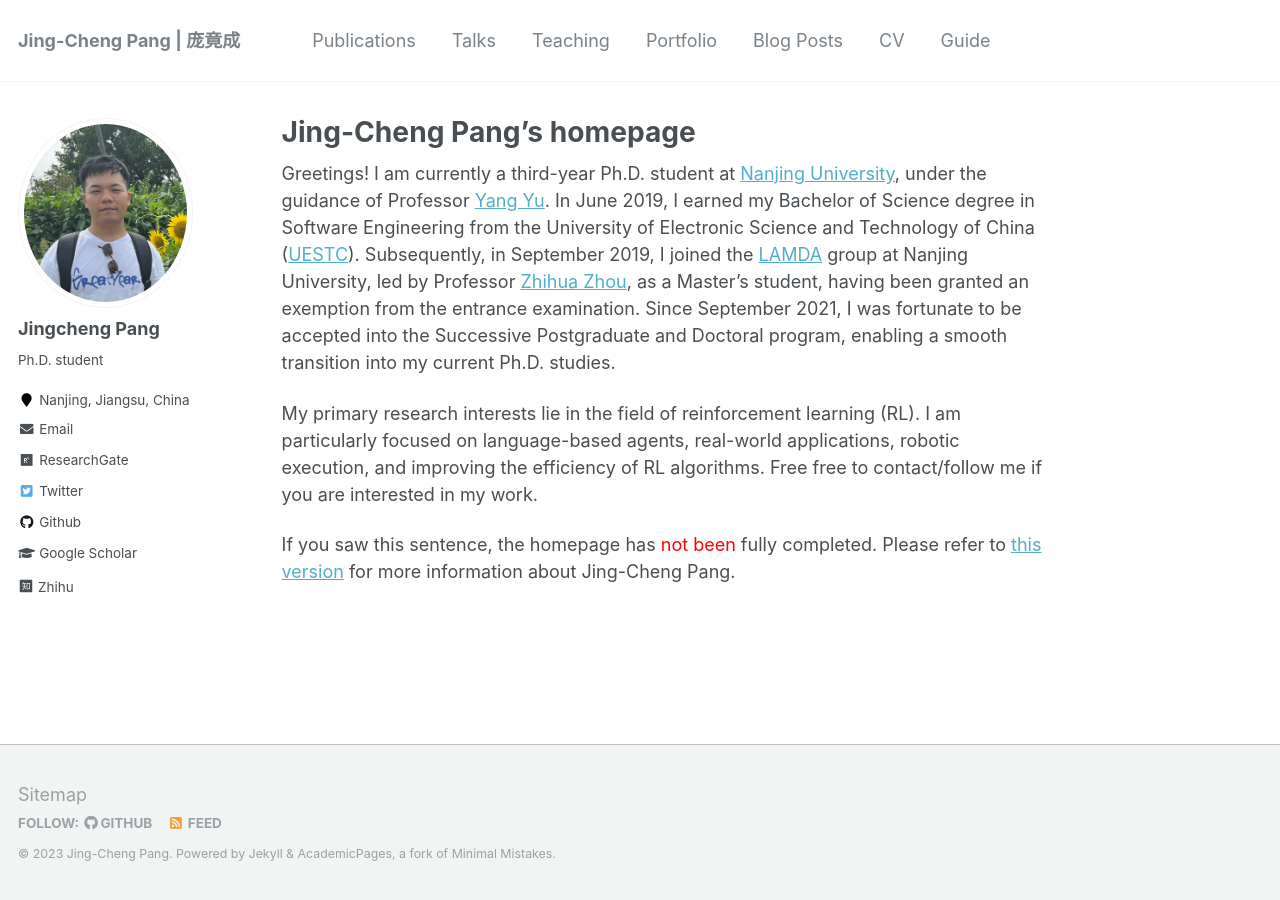
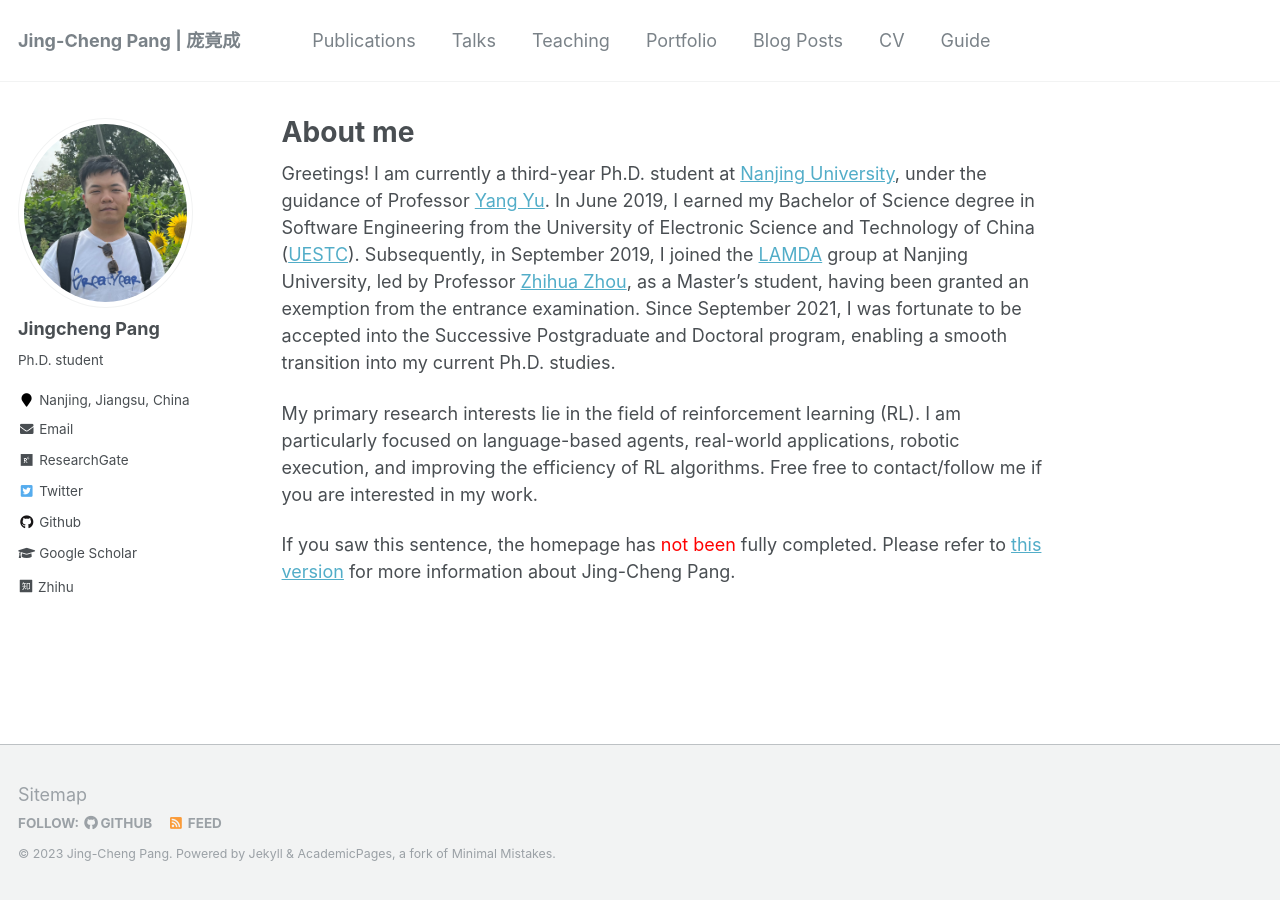
Before and after one commit to jingchengpang/jingchengpang.github.io, a Jekyll site: the page built from _pages/about.md, in a window 1280 px wide. Built offline with Jekyll 4.4.1, drawn with Linux system fonts in a browser that asks for light colours; a style sheet for code colours, icons or effects is not loaded.

Commit message:
fix blog bugs

```diff
--- a/_pages/about.md
+++ b/_pages/about.md
@@ -1,6 +1,6 @@
 ---
 permalink: /
-title: "Jing-Cheng Pang's homepage"
+title: "About me"
 excerpt: "About me"
 author_profile: true
 redirect_from:
```
